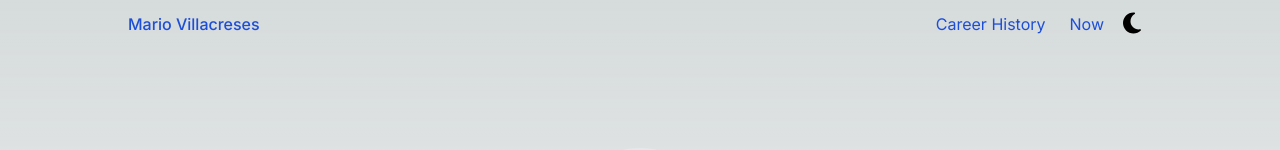
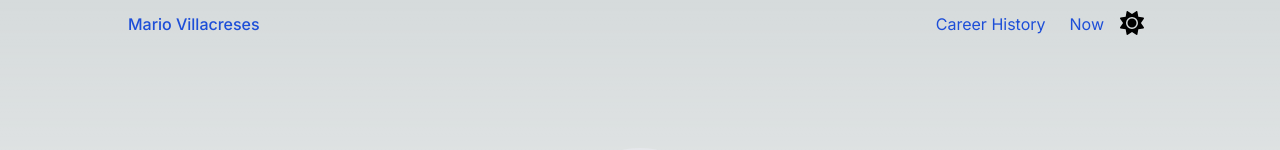
Before and after one commit to villacreses/personal-site, a Next.js app: page / in a window 1280 px wide. Shown: the top 150 px of the page. Built offline with nearby package versions, Linux system fonts and the light colour scheme.

Commit message:
Build `useDarkModeToggle` hook

```diff
--- a/src/components/ToggleDarkMode.tsx
+++ b/src/components/ToggleDarkMode.tsx
@@ -1,25 +1,53 @@
-import { useCallback, useState } from "react";
+import { useCallback, useEffect, useRef, useState } from "react";
 import { Icon } from ".";
+import { useMediaQuery } from "@/hooks";
 
 const useDarkModeToggle = () => {
-  const [isDark, setIsDark] = useState(true);
+  const match = useMediaQuery("(prefers-color-scheme: dark)");
+  const root = useRef<HTMLHtmlElement | null>();
 
-  const toggleLightDark = useCallback(() => {
+  const [isDark, setIsDark] = useState(match);
+
+  const toggle = useCallback(() => {
     setIsDark((prev) => !prev);
   }, []);
 
+  useEffect(() => {
+    root.current = document.querySelector("html");
+  }, []);
+
+  useEffect(() => {
+    if (match !== isDark) {
+      setIsDark(match);
+    }
+  }, [match]);
+
+  useEffect(() => {
+    if (root.current && isDark !== null) {
+      if (root.current.hasAttribute("data-theme") || isDark !== match) {
+        root.current.setAttribute("data-theme", isDark ? "dark" : "light");
+      }
+    }
+  }, [isDark]);
+
   return {
-    iconId: isDark ? "moon" : "sun",
-    toggleLightDark,
+    isDark,
+    toggle,
   } as const;
 };
 
 export function ToggleDarkMode() {
-  const { iconId, toggleLightDark } = useDarkModeToggle();
+  const { isDark, toggle } = useDarkModeToggle();
 
   return (
-    <button type="button" className="text-2xl" onClick={toggleLightDark}>
-      <Icon iconId={iconId} className="w-6" />
+    <button
+      type="button"
+      className="text-2xl"
+      onClick={toggle}
+      title="Toggle dark mode"
+      aria-label="Toggle dark mode"
+    >
+      <Icon iconId={isDark ? "moon" : "sun"} className="w-6" />
     </button>
   );
 }
--- a/src/hooks/index.ts
+++ b/src/hooks/index.ts
@@ -1 +1,2 @@
 export * from "./useScrollTracker";
+export * from "./useMediaQuery";
--- /dev/null
+++ b/src/hooks/useMediaQuery.tsx
@@ -0,0 +1,23 @@
+"use client";
+
+import { useEffect, useState } from "react";
+
+export const useMediaQuery = (query: string) => {
+  const [queryMatch, setQueryMatch] = useState<boolean | null>(null);
+
+  const listener = (evt: MediaQueryListEvent) => {
+    setQueryMatch(evt.matches);
+  };
+
+  useEffect(() => {
+    const mediaQuery = window.matchMedia(query);
+    mediaQuery.addEventListener("change", listener);
+    setQueryMatch(mediaQuery.matches); // initial check
+
+    return () => {
+      mediaQuery.removeEventListener("change", listener);
+    };
+  }, [query]);
+
+  return queryMatch;
+};
--- a/tailwind.config.ts
+++ b/tailwind.config.ts
@@ -1,27 +1,34 @@
-import type { Config } from 'tailwindcss';
+import type { Config } from "tailwindcss";
 
 const config: Config = {
   content: [
-    './src/pages/**/*.{js,ts,jsx,tsx,mdx}',
-    './src/components/**/*.{js,ts,jsx,tsx,mdx}',
-    './src/app/**/*.{js,ts,jsx,tsx,mdx}',
-    './src/utils/**/*.ts'
+    "./src/pages/**/*.{js,ts,jsx,tsx,mdx}",
+    "./src/components/**/*.{js,ts,jsx,tsx,mdx}",
+    "./src/app/**/*.{js,ts,jsx,tsx,mdx}",
+    "./src/utils/**/*.ts",
   ],
   theme: {
     extend: {
       screens: {
-        'xs': '451px',
-        'xxs': '360px',
-        '2xs': '360px',
-        '3xs': '320px',
+        xs: "451px",
+        xxs: "360px",
+        "2xs": "360px",
+        "3xs": "320px",
       },
       backgroundImage: {
-        'gradient-radial': 'radial-gradient(var(--tw-gradient-stops))',
-        'gradient-conic':
-          'conic-gradient(from 180deg at 50% 50%, var(--tw-gradient-stops))',
+        "gradient-radial": "radial-gradient(var(--tw-gradient-stops))",
+        "gradient-conic":
+          "conic-gradient(from 180deg at 50% 50%, var(--tw-gradient-stops))",
       },
     },
   },
   plugins: [],
+  darkMode: [
+    "variant",
+    [
+      "@media (prefers-color-scheme: dark) {html:not([data-theme=light]) & }",
+      "html[data-theme=dark] &",
+    ],
+  ],
 };
 export default config;
```
